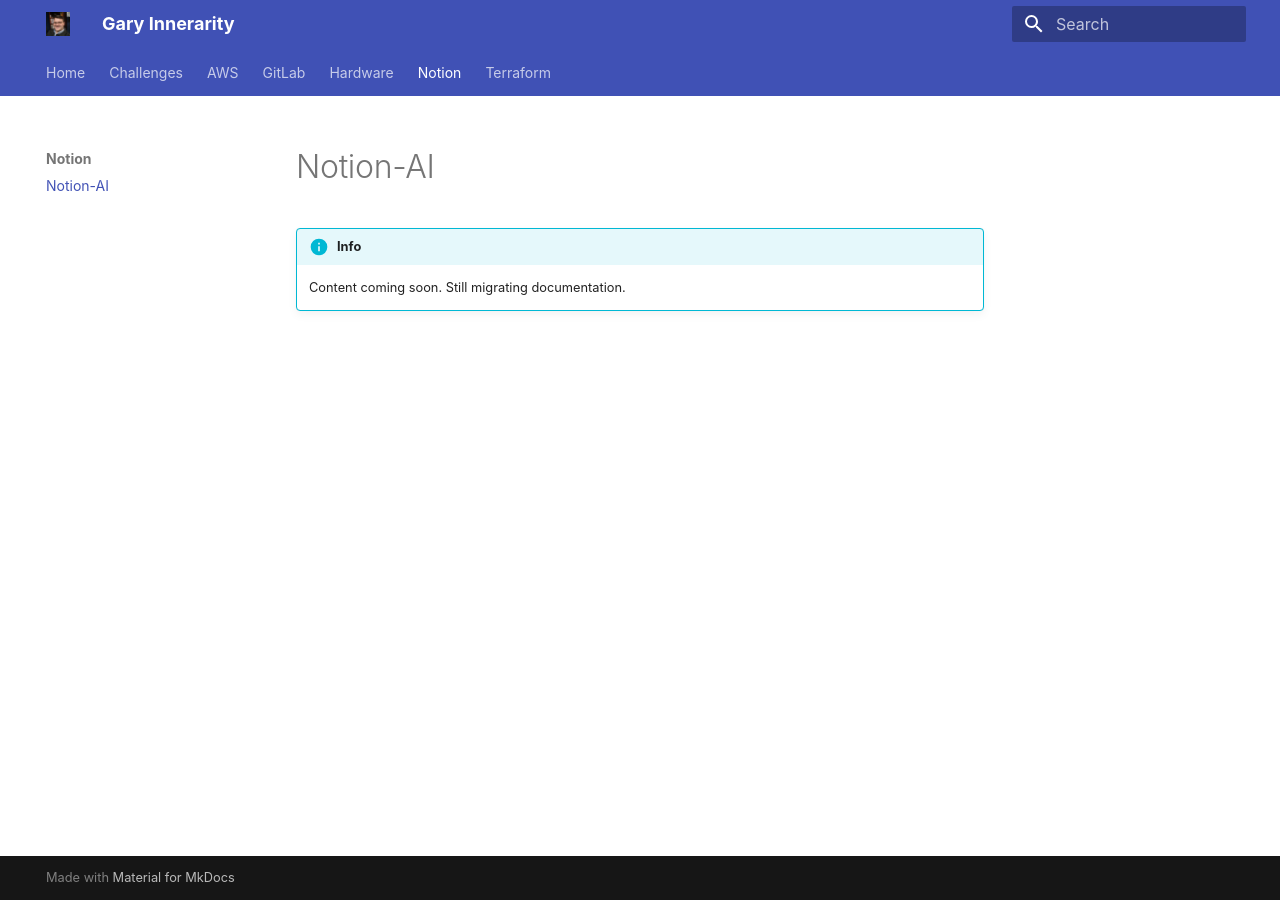
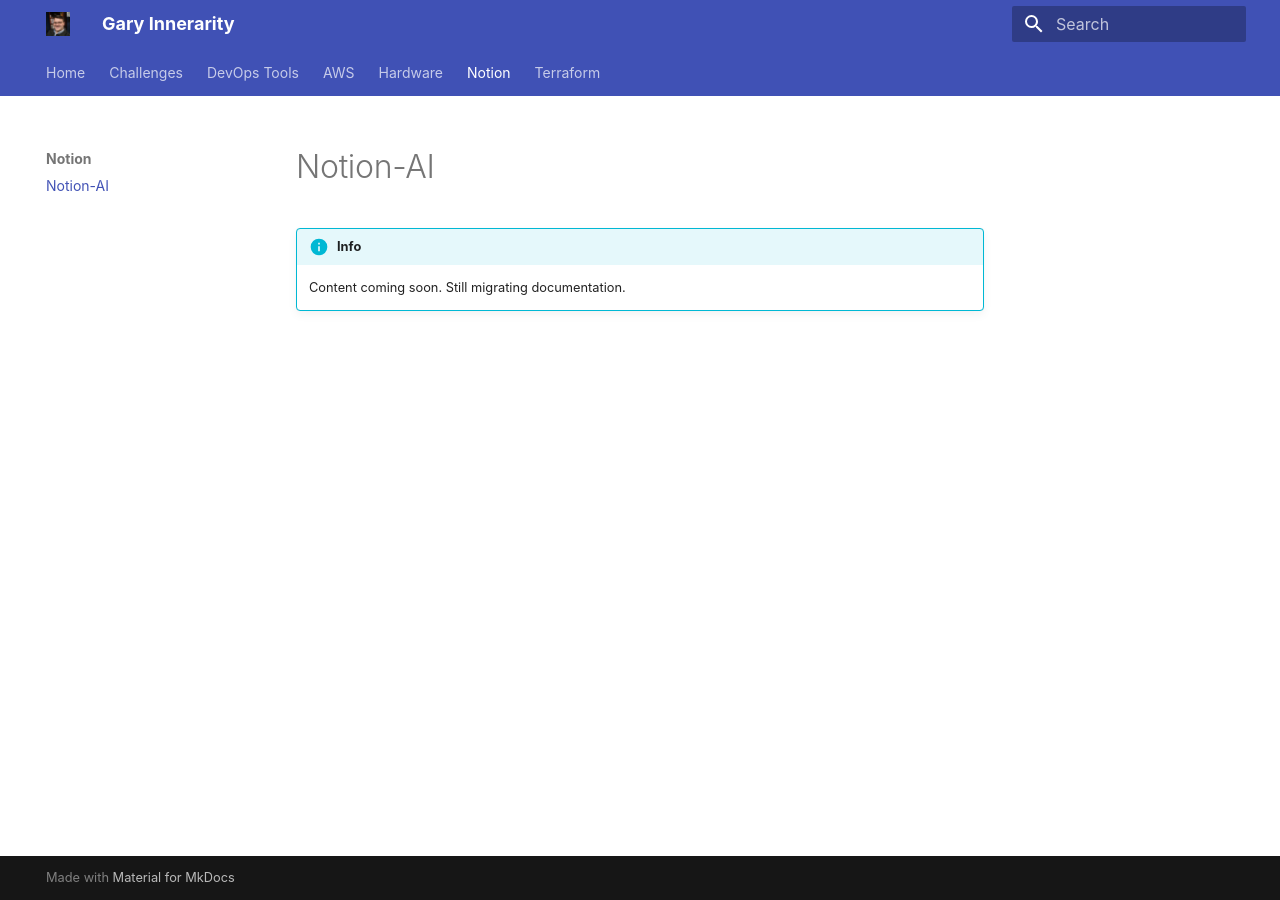
Before and after one commit to ospf2fullstack/garyinnerarity.com, an MkDocs documentation site: the page built from docs/notion/notion-ai.md, in a window 1280 px wide. Built offline with MkDocs 1.6.1 and Material for MkDocs 9.7.7, drawn with Linux system fonts in a browser that asks for light colours.

Commit message:
nested nav

```diff
--- a/mkdocs.yml
+++ b/mkdocs.yml
@@ -39,12 +39,11 @@
       - "100_days/100days_devops.md"
     - Cloud Resume Challege:
       - "cloud_resume/cloud_resume_challenge.md"
-    - Dev Ops Tools:
-      - "devops/devops_tools.md"
+  - DevOps Tools:
+    - "devops/devops_tools.md"
+    - "gitlab/gitlab.md"
   - AWS:
     - "aws/AWS-IoT.md"
-  - GitLab:
-    - "gitlab/gitlab.md"
   - Hardware:
     - "hardware/compute_blade/compute_blade.md"
     - "hardware/raspberry_pi/raspberry_pi.md"
```
